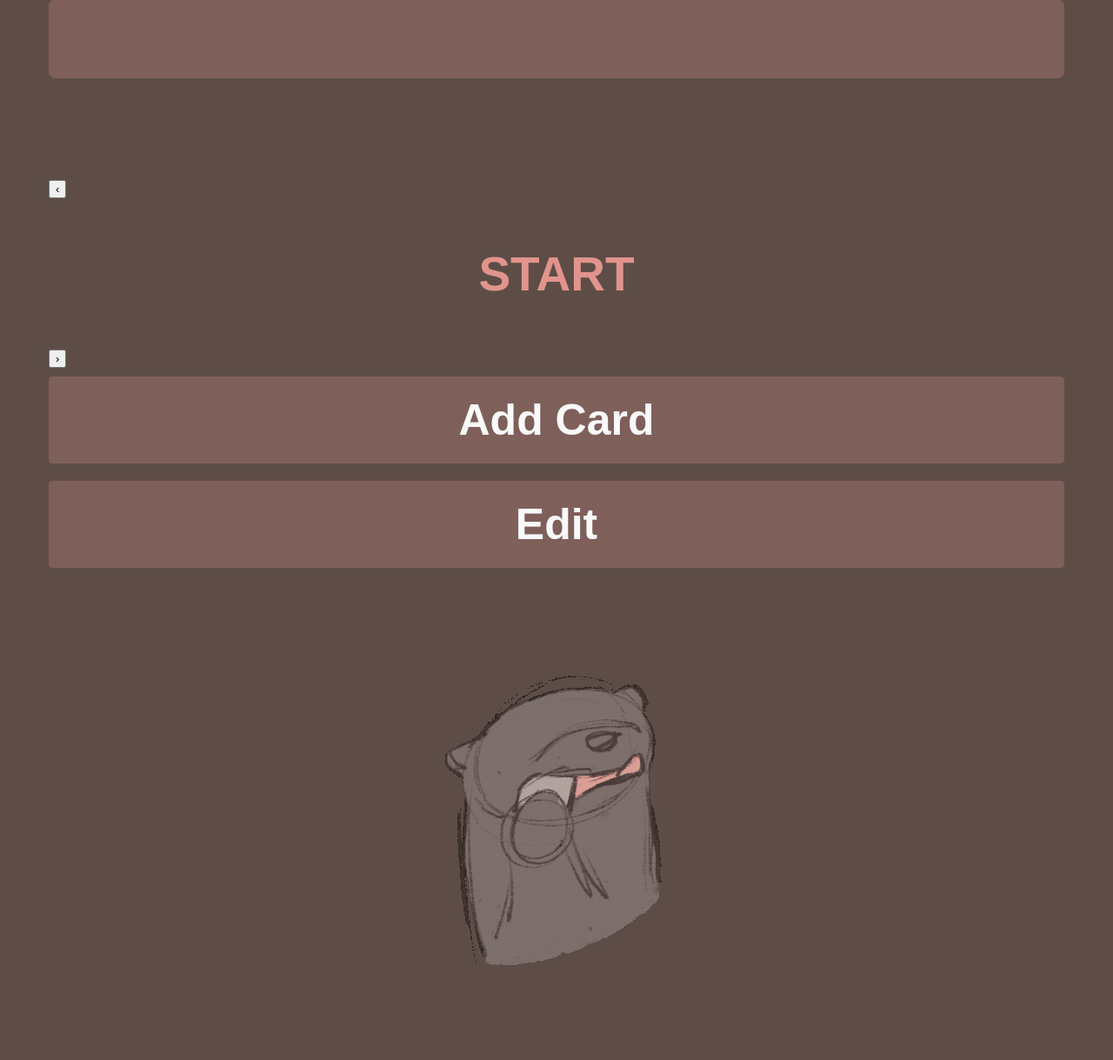
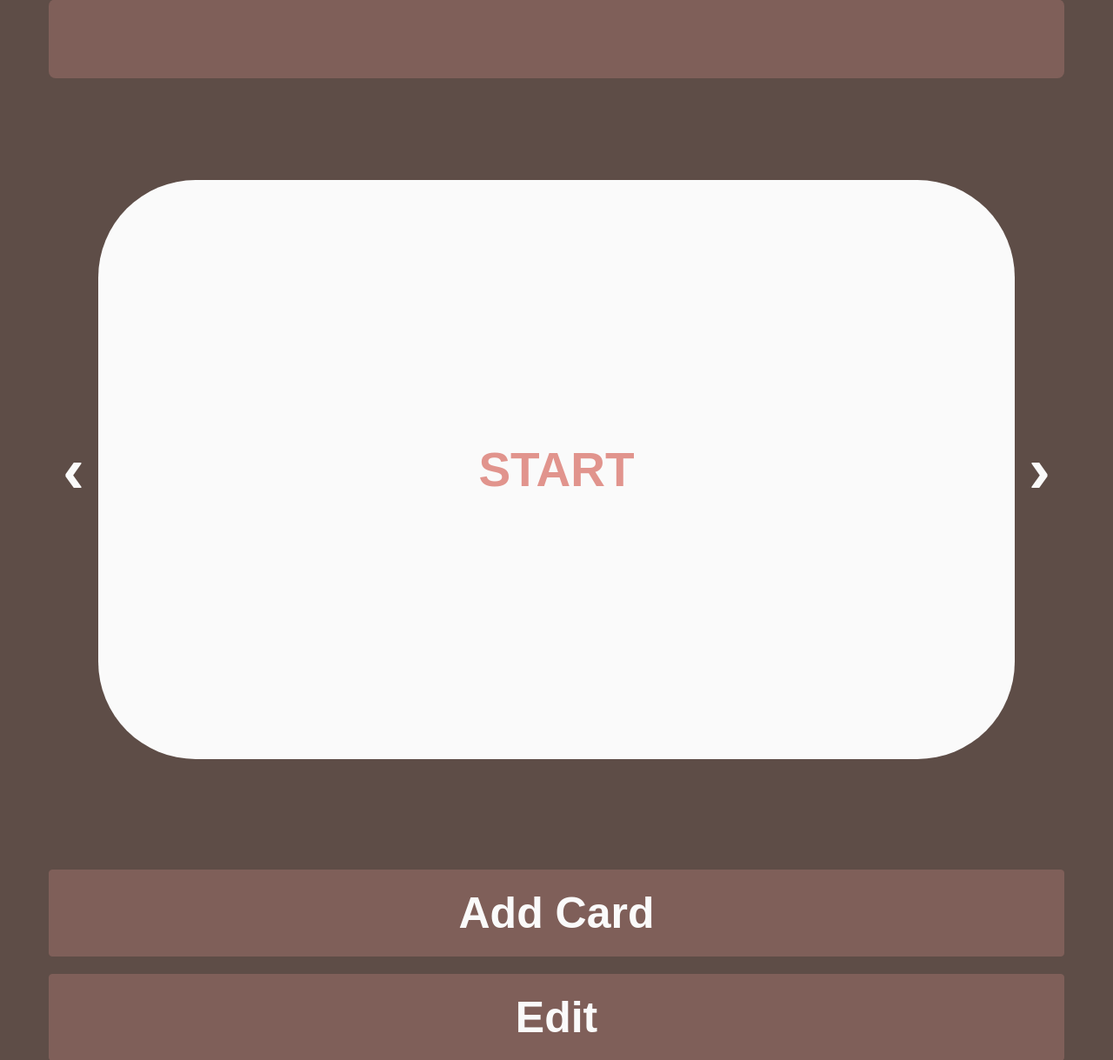
Before and after one commit to software-students-spring2024/2-web-app-exercise-gas2, a Flask app: template templates/card.html in a window 1280 px wide. Shown: the part 343-1562 px from the top of the page at 87% size. Before the commit the page ends 1454 px from the top, so only its background shows below. Run offline with Flask 3, Linux system fonts and the light colour scheme; the template is opened without the code that fills it, so the values that code supplies are empty; parts of the project's set-up code (start-up, migrations or seed data) failed here and were passed over.

Commit message:
Add CSS for buttons and modify CSS for card w/ question

```diff
--- a/static/css/style.css
+++ b/static/css/style.css
@@ -59,6 +59,26 @@ h3 {
   border-radius: 7rem;
   background: #fafafa;
   padding: 10px;
+  margin-bottom: 10%;
+}
+
+.card-question {
+  display: flex;
+  justify-content: center;
+  align-items: center;
+  margin: auto;
+  width: 90%;
+  aspect-ratio: 8 / 5;
+  border-radius: 7rem;
+  background: #fafafa;
+  padding: 10px;
+}
+
+.question-box {
+  display: flex;
+  justify-content: center;
+  align-items: center;
+  margin: auto;
   margin-bottom: 10%;
 }
 
@@ -182,6 +202,20 @@ h3 {
   font-size: 50px;
 }
 
+.card-button {
+  padding: 20px;
+  background-color: #5e4d47;
+  border: 1px solid #5e4d47;
+  cursor: pointer;
+  box-sizing: border-box;
+  font-weight: bold;
+  color: #FAFAFA;
+  font-size: 75px;
+  padding: 5px;
+  margin-left: 10px;
+  margin-right: 10px;
+}
+
 .user-input {
   width: 100%;
   height: 20%;
```
